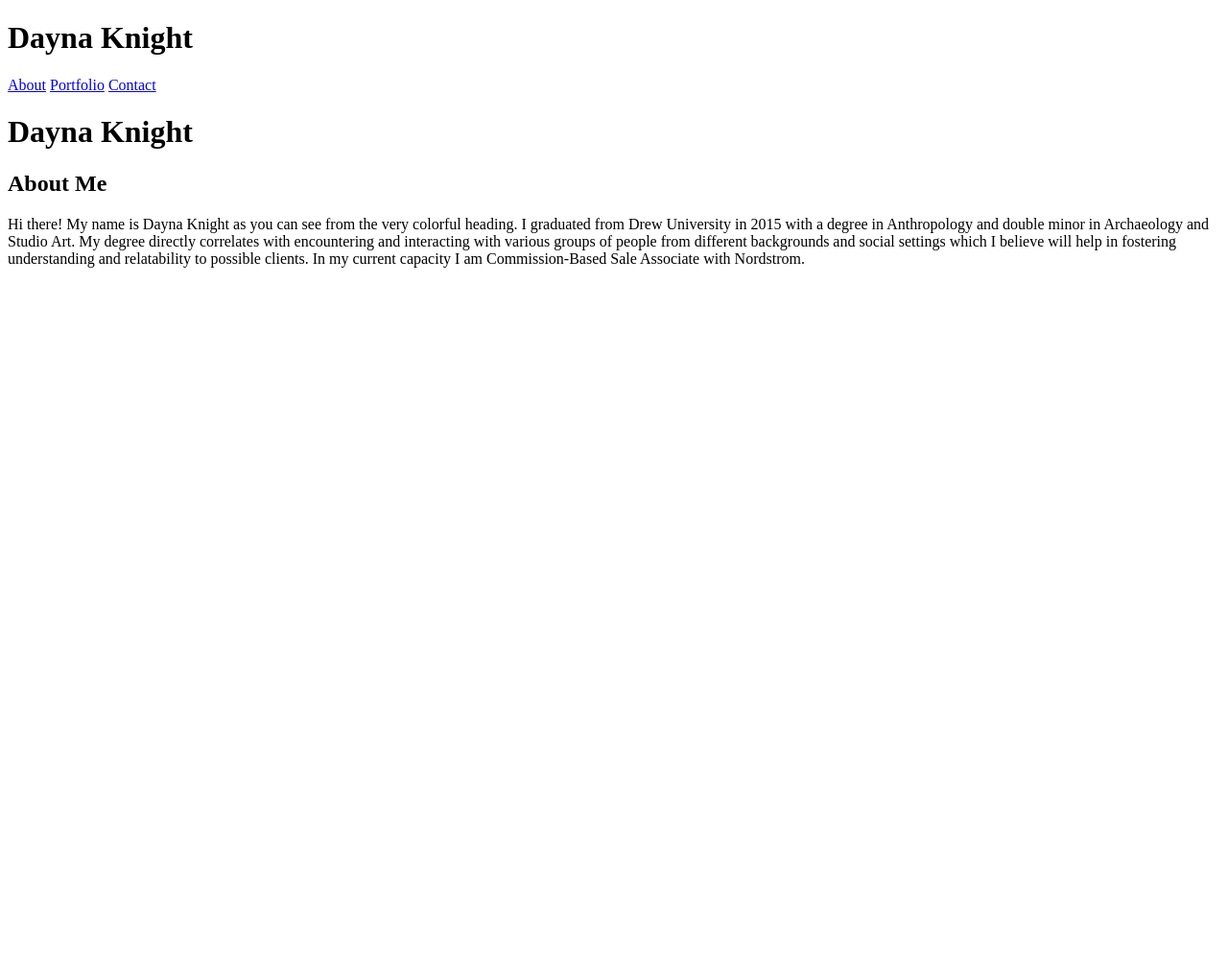
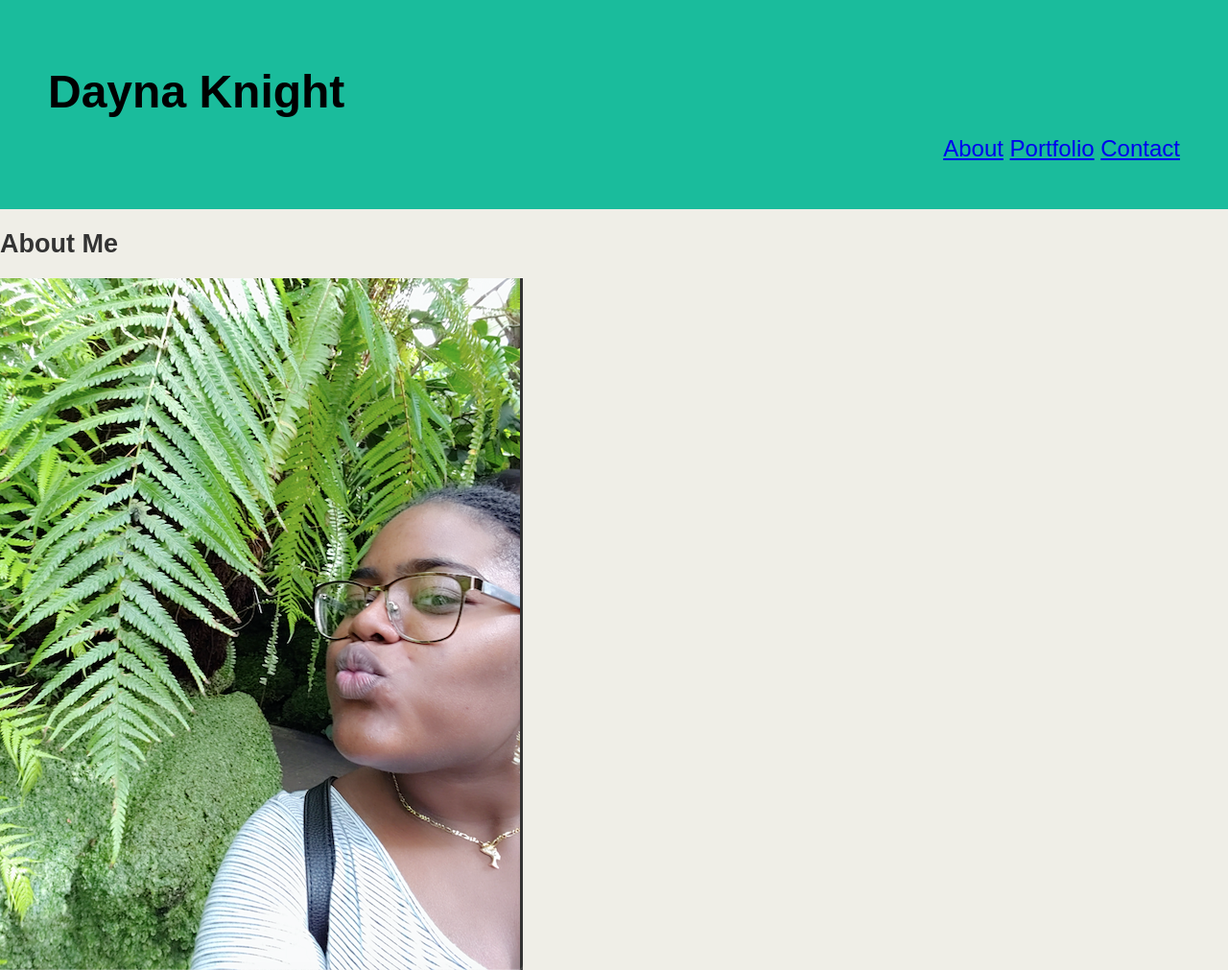
Before and after one commit to DaynaDay/Basic-Portfolio, a plain HTML site: page index.html in a window 1280 px wide. Shown: the top 1011 px of the page at 96% size. Before the commit the page ends 800 px from the top, so only its background shows below. Drawn offline with Linux system fonts and the light colour scheme.

Commit message:
added to css

```diff
--- a/assets/css/style.css
+++ b/assets/css/style.css
@@ -0,0 +1,48 @@
+h {
+    font-family: Georgia, 'Times New Roman', Times, serif;
+    color: blueviolet;
+
+}
+h1 {
+    color: black;
+    text-align: left;
+}
+.header {
+    padding: 50px;
+    background: #1abc9c;
+    color: white;
+    font-size: 24px;
+}
+
+body {
+    padding: 0;
+    margin: 0;
+    font-family: Arial, Helvetica, sans-serif;
+    font-size: 18px;
+    line-height: 150%;
+    color: #333;
+    background: #efeee7;
+}
+
+input[type=text] {
+    width: 70%;
+    padding: 12px 20px;
+    margin: 8px 0;
+    box-sizing: border-box;
+  }
+
+.flex-container {
+    display: flex;
+    width: 40%;
+    box-sizing: border-box;
+
+}
+.reach{
+    text-align: right;
+}
+.image {
+    width: 60%;
+    height: auto;
+    display: flex;
+    flex-wrap: wrap;
+}
--- a/index.html
+++ b/index.html
@@ -6,28 +6,33 @@
     <meta name="viewport" content="width=device-width, initial-scale=1.0">
     <meta http-equiv="X-UA-Compatible" content="ie=edge">
     <title>My Portfolio</title>
+
+    <link rel="stylesheet" href="assets/css/style.css">
 </head>
 
 <body>
+    <div class="header">
     <header>
 
-        <div class="header-wrapper">
+
             <h1>Dayna Knight</h1>
             <nav>
-                <a href="index.html">About</a>
-                <a href="#">Portfolio</a>
+
+                <div class="reach">
+                <a href="#">About</a>
+                <a href="portfolio.html">Portfolio</a>
                 <a href="contact.html">Contact</a>
+            </div>
             </nav>
         </div>
     </header>
 
-    <h1>Dayna Knight</h1>
+<h2>About Me</h2>
+    <div class="image">
+    <img src="assets/images/portfolio.png">
+    </div>
 
-
-
-    <h2>About Me</h2>
-
-    <p>Hi there! My name is Dayna Knight as you can see from the very colorful heading. I
+    <p class="para">Hi there! My name is Dayna Knight as you can see from the very colorful heading. I
         graduated from Drew University
         in 2015 with a degree in Anthropology and double minor in Archaeology and Studio Art. My degree directly
         correlates with encountering and interacting with various groups of people from different backgrounds and social
@@ -35,7 +40,7 @@
 
         In my current capacity I am Commission-Based Sale Associate with Nordstrom.
         </p>
-    </div>
+
 
 </body>
 
```
Also changed, not shown: contact.html (+14 -10 lines), portfolio.html (+10 -4 lines), assets/images/portfolio.png (added).
